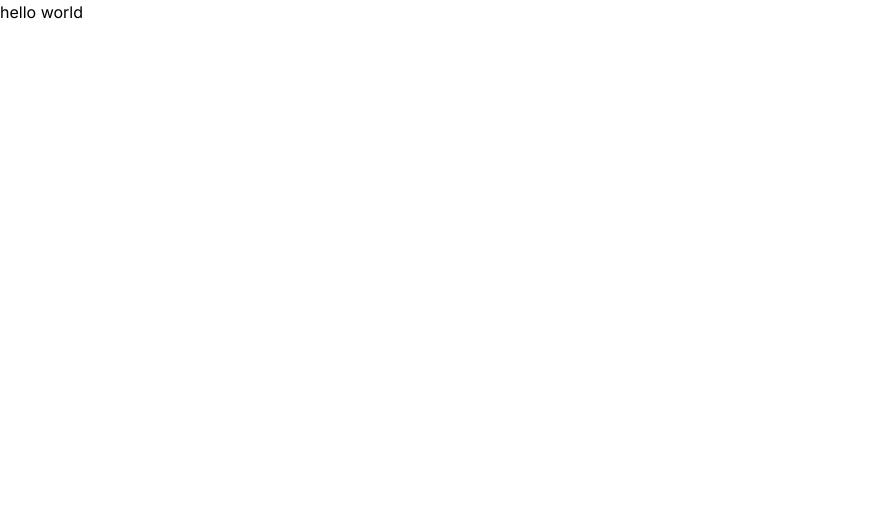
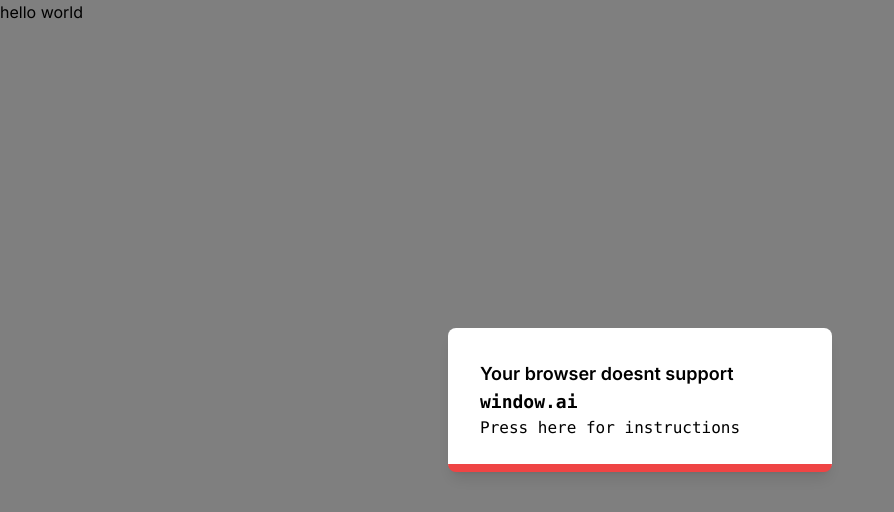
Before and after one commit to ksawery29/local-chat, a Next.js app: page / in a window 1280 px wide. Shown: the top 512 px of the page, without its empty margins (0-894 px from the left). Built offline with nearby package versions, Linux system fonts and the light colour scheme.

Commit message:
feat: add not supported component

```diff
--- a/src/app/page.tsx
+++ b/src/app/page.tsx
@@ -1,7 +1,10 @@
+import NotSupported from "@/components/not-supported";
+
 export default function Home() {
   return (
     <main>
       <p>hello world</p>
+      <NotSupported />
     </main>
   );
 }
--- /dev/null
+++ b/src/components/not-supported.tsx
@@ -0,0 +1,20 @@
+const NotSupported = (): React.JSX.Element => {
+  return (
+    <div className="fixed inset-0 flex items-center justify-center bg-black bg-opacity-50">
+      <div className="bg-white p-8 rounded-lg shadow-lg w-96 h-36 border-b-8 border-red-500">
+        <p className="font-semibold text-lg">
+          Your browser doesnt support <code>window.ai</code>
+        </p>
+
+        {/* error */}
+        <pre>
+          <a href="https://github.com/ksawery29/local-chat#instructions">
+            Press here for instructions
+          </a>
+        </pre>
+      </div>
+    </div>
+  );
+};
+
+export default NotSupported;
```
